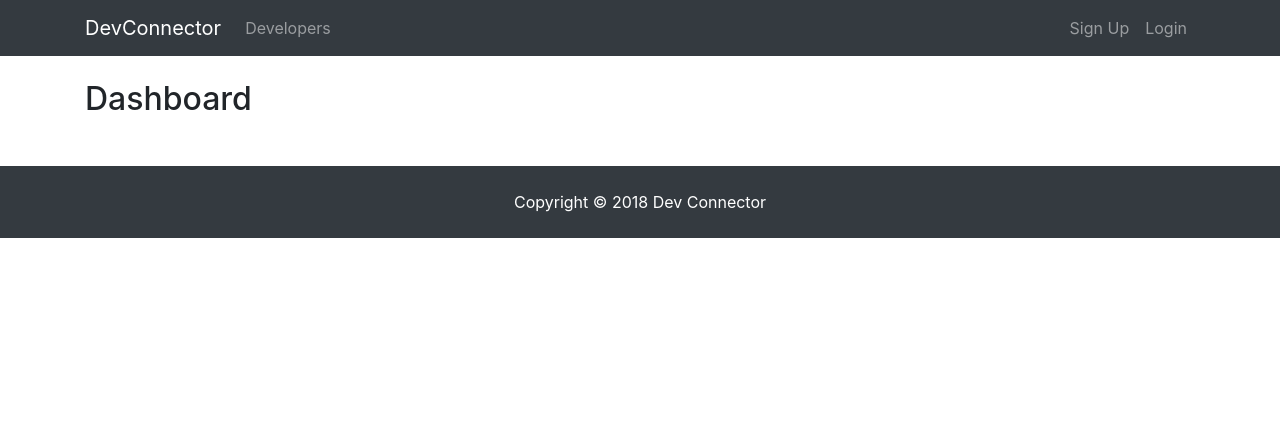
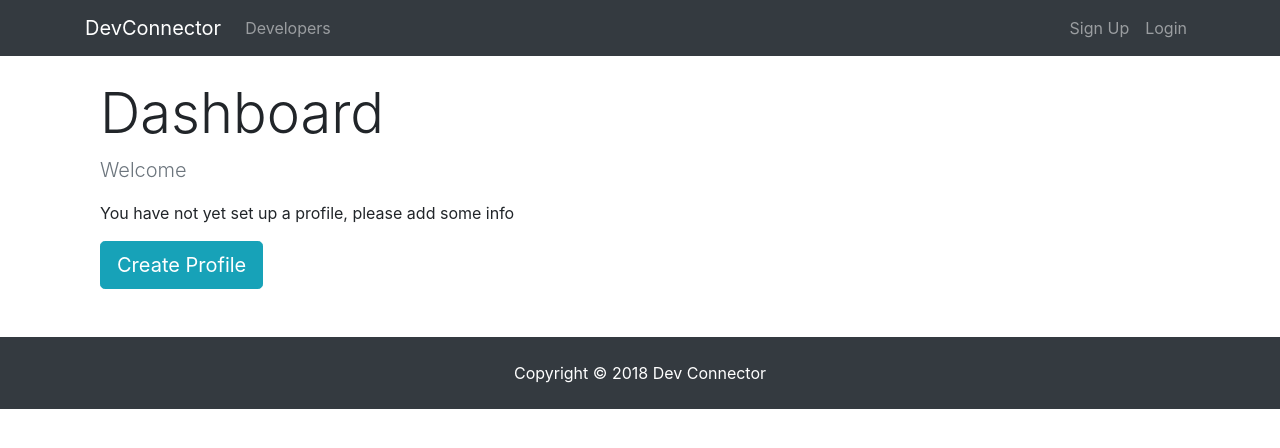
Before and after one commit to lumie31/node-express-combo, a React (Create React App) app in the folder client/: page /dashboard in a window 1280 px wide. Shown: the top 448 px of the page. Built offline with nearby package versions, Linux system fonts and the light colour scheme; no server answers.

Commit message:
Update profile actions + add dashboard component

```diff
--- a/client/src/components/dashboard/Dashboard.js
+++ b/client/src/components/dashboard/Dashboard.js
@@ -1,8 +1,10 @@
 import React, { Component } from "react";
 import PropTypes from "prop-types";
+import { Link } from "react-router-dom";
 import "../../App.css";
 import { connect } from "react-redux";
 import { getCurrentProfile } from "../../actions/profileActions";
+import Spinner from "../common/Spinner";
 
 class Dashboard extends Component {
   componentDidMount() {
@@ -10,17 +12,59 @@
   }
 
   render() {
+    const { user } = this.props.auth;
+    const { profile, loading } = this.props.profile;
+
+    let dashboardContent;
+
+    if (profile === null || loading) {
+      dashboardContent = <Spinner />;
+    } else {
+      // Check if logged in user has profile data
+      if (Object.keys(profile).length > 0) {
+        dashboardContent = <h2>TODO: DISPLAY PROFILE</h2>;
+      } else {
+        // User is logged in but has no profile
+        dashboardContent = (
+          <div>
+            <p className="lead text-muted">Welcome {user.name}</p>
+            <p>You have not yet set up a profile, please add some info</p>
+            <Link to="/create-profile" className="btn btn-lg btn-info">
+              Create Profile
+            </Link>
+          </div>
+        );
+      }
+    }
+
     return (
-      <div>
-        <h2 className="dashboard">Dashboard</h2>
+      <div className="dashboard">
+        <div className="container">
+          <div className="row">
+            <div className="col-md-12">
+              <h2 className="display-4">Dashboard</h2>
+              {dashboardContent}
+            </div>
+          </div>
+        </div>
       </div>
     );
   }
 }
 Dashboard.propTypes = {
-  getCurrentProfile: PropTypes.func.isRequired
+  getCurrentProfile: PropTypes.func.isRequired,
+  profile: PropTypes.object.isRequired,
+  auth: PropTypes.object.isRequired
 };
+
+const mapStateToProps = state => {
+  return {
+    profile: state.profile,
+    auth: state.auth
+  };
+};
+
 export default connect(
-  null,
+  mapStateToProps,
   { getCurrentProfile }
 )(Dashboard);
```
Also changed, not shown: client/src/actions/profileActions.js (+1 -6 lines).
